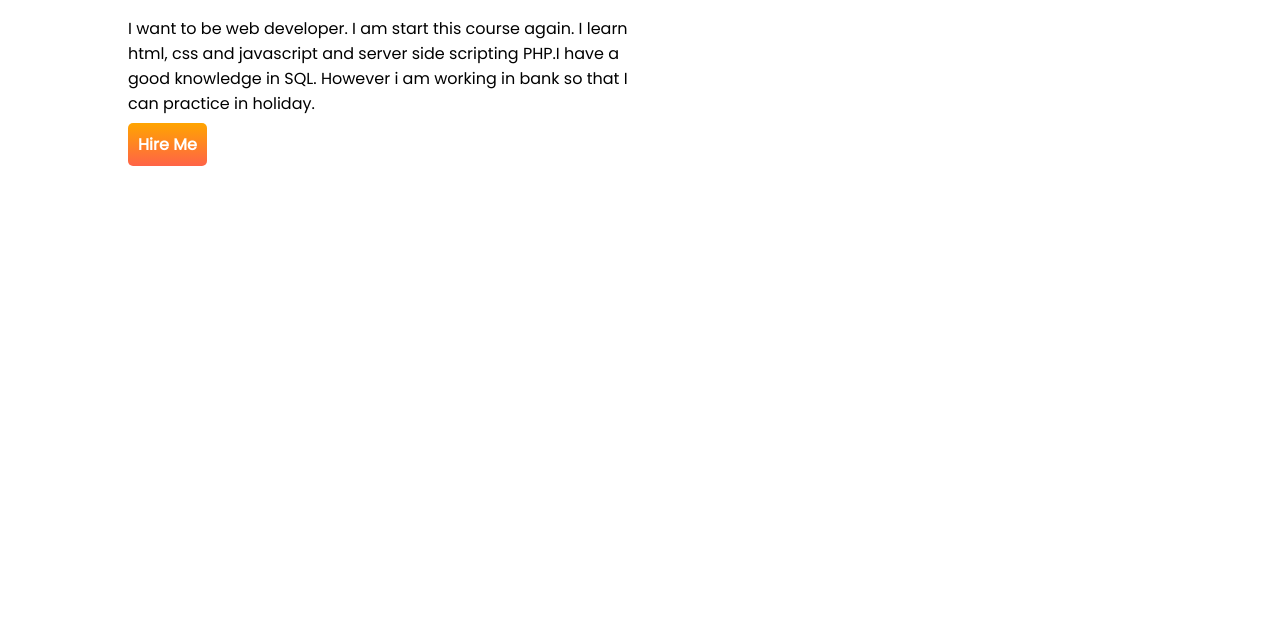
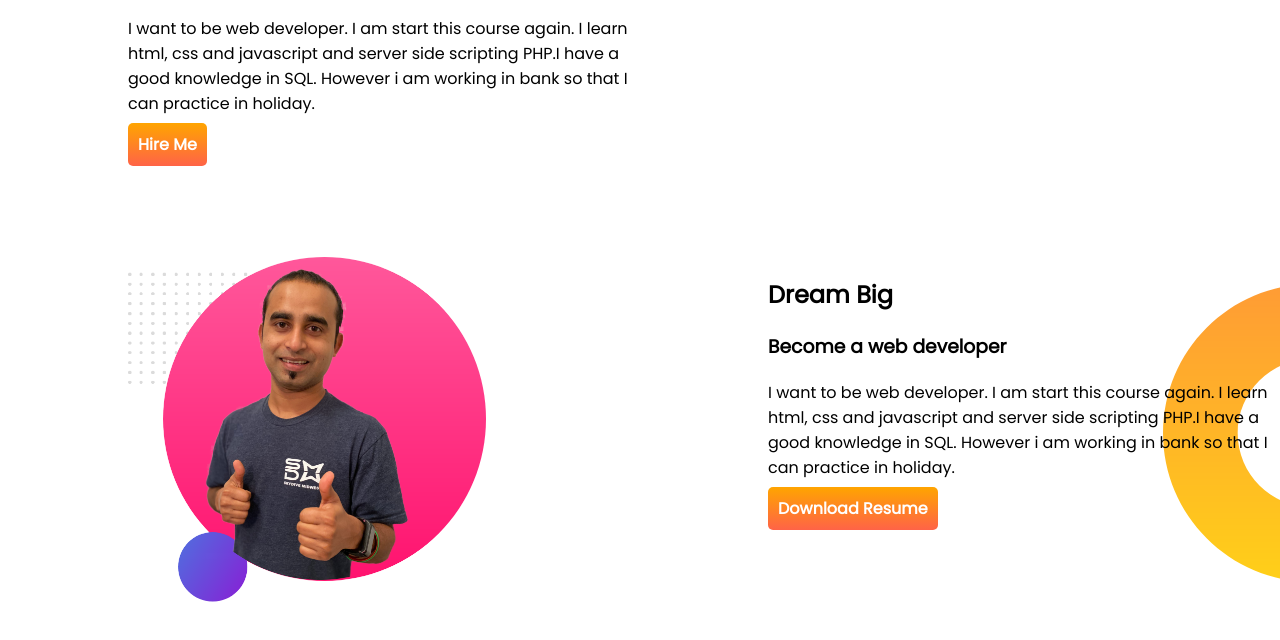
Before and after one commit to rumman2012/developer-portfolio-ad, a plain HTML site: page index.html in a window 1280 px wide. Shown: the part 388-1028 px from the top of the page. Before the commit the page ends 800 px from the top, so only its background shows below. Drawn offline with Linux system fonts and the light colour scheme.

Commit message:
dream big section

```diff
--- a/index.html
+++ b/index.html
@@ -26,6 +26,20 @@
             </div>
 
     </section>
+<section class="dream-big">
+<div class="half-width">
+<img src="images/jhankar2.png" alt="">
+</div>
+<div class="half-width">
+<h2>Dream Big</h2>
+<h3>Become a web developer</h3>
+<p><p>I want to be web developer. I am start this course again. I learn html, css and javascript
+    and server side scripting PHP.I have a good knowledge in SQL. However i am working in bank
+    so that I can practice in holiday.
+</p></p>
+<a href="#" class="btn" target="_blank">Download Resume</a>
+</div>
+</section>
 
 </body>
 </html>
--- a/style.css
+++ b/style.css
@@ -14,6 +14,7 @@ h1
 section
 {
     display:flex;
+    margin-bottom: 100px;
 }
 .half-width
 {
@@ -38,3 +39,9 @@ section
     background-image: url(images/top-banner.png);
     background-repeat: no-repeat;
 }
+.dream-big
+{
+    background-image: url(images/dream-bg.png);
+    background-repeat: no-repeat;
+    background-position: right;
+}
```
